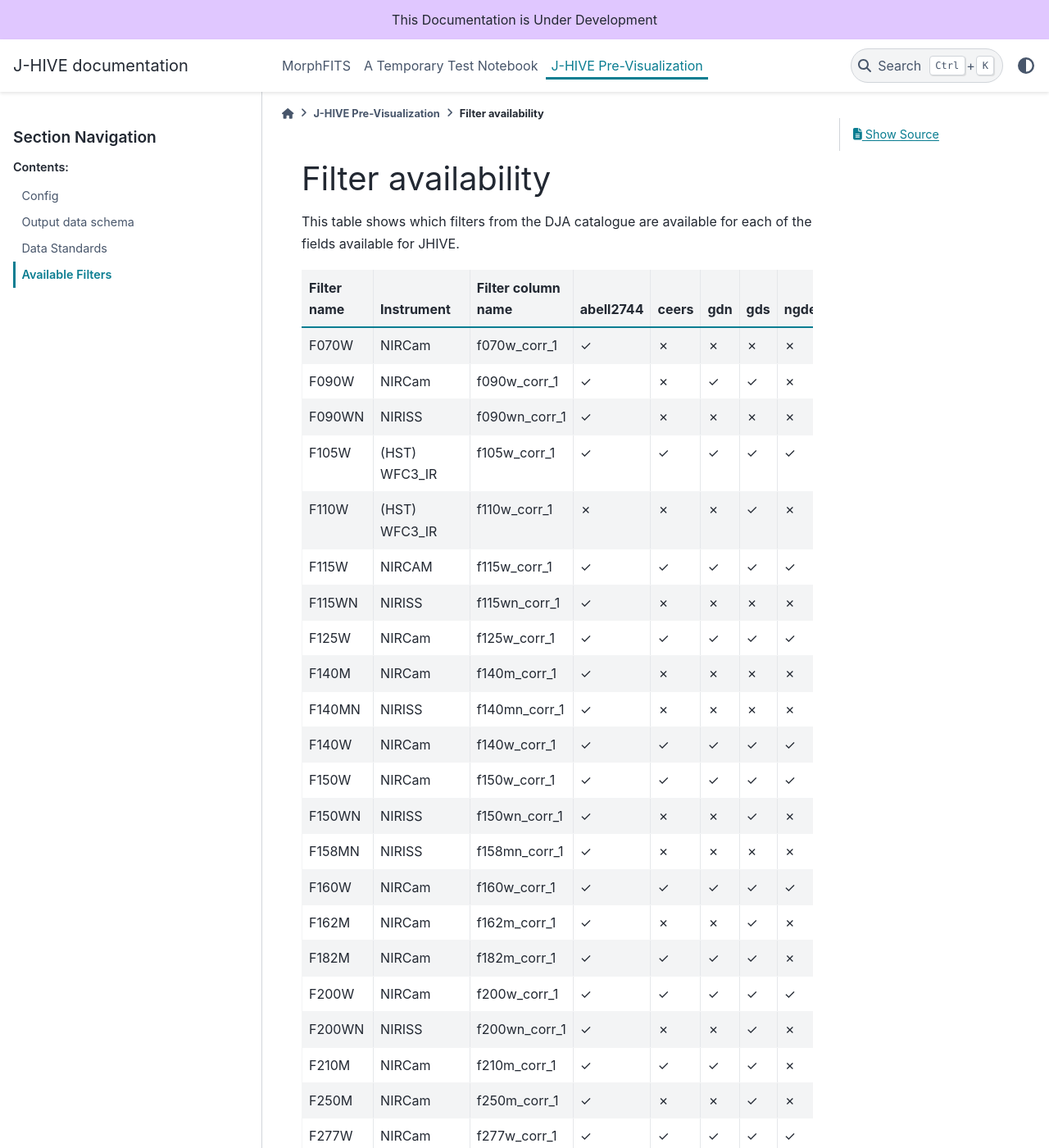
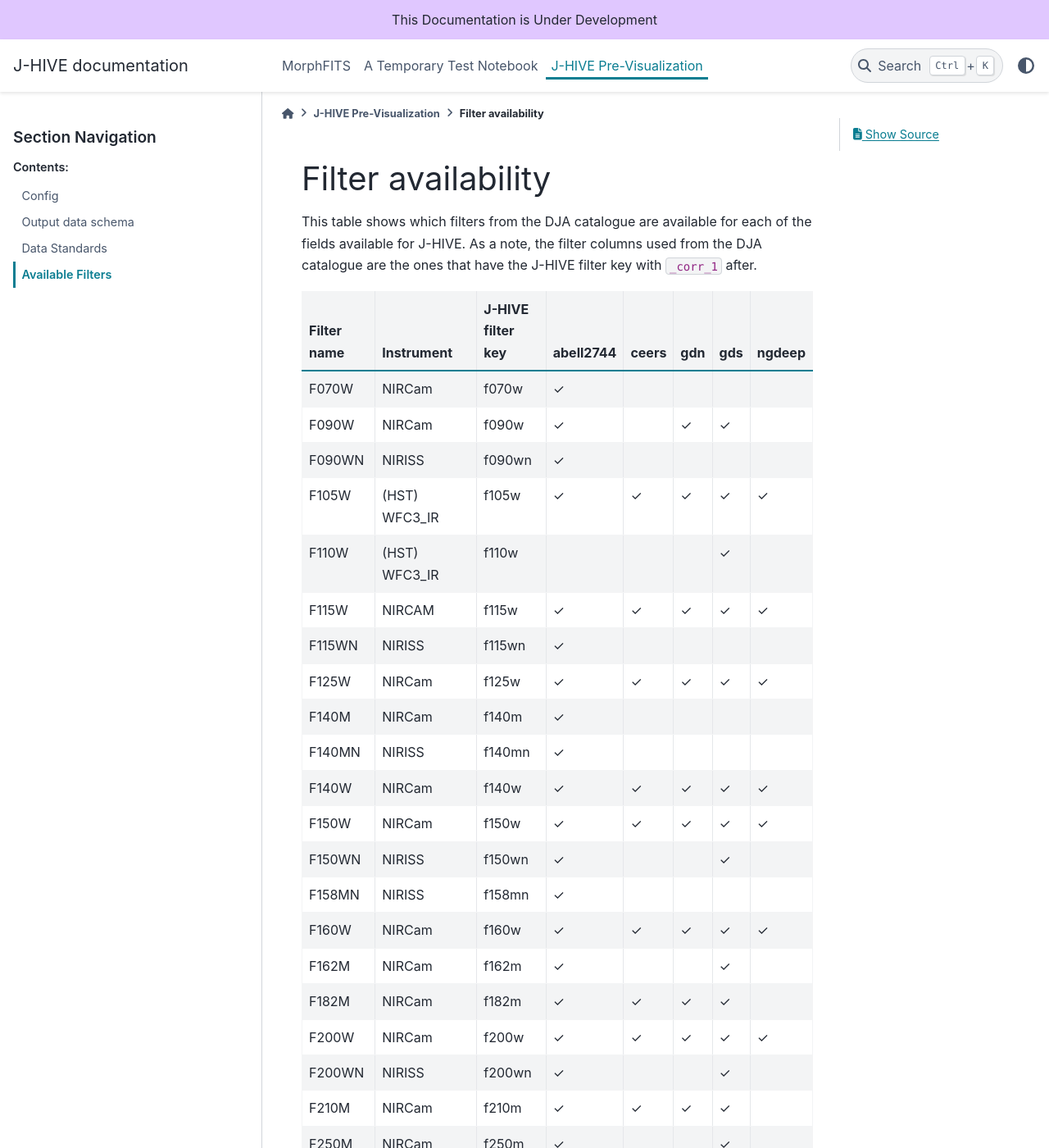
Before and after one commit to j-hive/jhive-docs, a Sphinx documentation site: the page built from source/previz/filters.md, in a window 1280 px wide and 1400 px high. Shown: the whole window at 82% size. Built offline with Sphinx 7.4.7 and the PyData theme 0.15.4, drawn with Linux system fonts in a browser that asks for light colours; some of the changed text lies outside the part shown.

Commit message:
removed 'x' in filter availability chart and changed filter column name to J-HIVE filter key

````diff
--- a/source/previz/filters.md
+++ b/source/previz/filters.md
@@ -3,54 +3,54 @@
 ```
 
 ## Filter availability
-This table shows which filters from the DJA catalogue are available for each of the fields available for JHIVE.
+This table shows which filters from the DJA catalogue are available for each of the fields available for J-HIVE. As a note, the filter columns used from the DJA catalogue are the ones that have the J-HIVE filter key with `_corr_1` after.
 
-| Filter name | Instrument | Filter column name | abell2744 | ceers | gdn | gds | ngdeep |
+| Filter name | Instrument | J-HIVE filter key | abell2744 | ceers | gdn | gds | ngdeep |
 | ----------- | ---------- | ----------- | ------------ | ----- | --- | ---- | ----- |
-| F070W | NIRCam | f070w_corr_1 | &#10003; | &#10007; | &#10007; | &#10007; | &#10007;|
-| F090W | NIRCam |f090w_corr_1 | &#10003; | &#10007; | &#10003; | &#10003; | &#10007; |
-| F090WN | NIRISS |f090wn_corr_1 | &#10003; | &#10007; | &#10007; | &#10007; | &#10007; |
-| F105W | (HST) WFC3_IR |f105w_corr_1 | &#10003; | &#10003; | &#10003; | &#10003; | &#10003; |
-| F110W | (HST) WFC3_IR |f110w_corr_1 |  &#10007; | &#10007; | &#10007; | &#10003; | &#10007; |
-| F115W | NIRCAM |f115w_corr_1 | &#10003; | &#10003; | &#10003; | &#10003; | &#10003; |
-| F115WN | NIRISS |f115wn_corr_1 | &#10003; | &#10007; | &#10007; | &#10007; | &#10007; |
-| F125W | NIRCam |f125w_corr_1 | &#10003; | &#10003; | &#10003; | &#10003; | &#10003; |
-| F140M | NIRCam |f140m_corr_1 | &#10003; | &#10007; | &#10007; | &#10007; | &#10007; |
-| F140MN | NIRISS |f140mn_corr_1 | &#10003; | &#10007; | &#10007; | &#10007; | &#10007; |
-| F140W | NIRCam |f140w_corr_1 | &#10003; | &#10003; | &#10003; | &#10003; | &#10003; |
-| F150W | NIRCam |f150w_corr_1 | &#10003;| &#10003; | &#10003; | &#10003; | &#10003; |
-| F150WN | NIRISS |f150wn_corr_1 | &#10003; | &#10007; | &#10007; | &#10003; | &#10007; |
-| F158MN | NIRISS |f158mn_corr_1 | &#10003; | &#10007; | &#10007;| &#10007; | &#10007; |
-| F160W | NIRCam |f160w_corr_1 | &#10003; |&#10003; | &#10003; | &#10003; | &#10003; |
-| F162M | NIRCam |f162m_corr_1 | &#10003; | &#10007; | &#10007; | &#10003; | &#10007; |
-| F182M | NIRCam |f182m_corr_1 | &#10003; | &#10003; | &#10003; | &#10003; | &#10007; |
-| F200W | NIRCam |f200w_corr_1 | &#10003; | &#10003; | &#10003; | &#10003; | &#10003; |
-| F200WN | NIRISS |f200wn_corr_1 | &#10003; | &#10007; | &#10007; | &#10003; | &#10007; |
-| F210M | NIRCam |f210m_corr_1 | &#10003; | &#10003; | &#10003; | &#10003; | &#10007; |
-| F250M | NIRCam |f250m_corr_1 | &#10003; | &#10007; | &#10007; | &#10003; | &#10007; |
-| F277W | NIRCam |f277w_corr_1 | &#10003; | &#10003; | &#10003; | &#10003; | &#10003; |
-| F300M | NIRCam |f300m_corr_1 | &#10003; | &#10007; | &#10007; | &#10003; | &#10007; |
-| F335M | NIRCam |f335m_corr_1 | &#10003; | &#10007; | &#10003; | &#10003; | &#10007; |
-| F350LPU | (HST) WFC3_UVIS2 |f350lpu_corr_1 | &#10007; | &#10007; | &#10007; | &#10007; | &#10003; |
-| F356W | NIRCam |f356w_corr_1 | &#10003; | &#10003; | &#10003; | &#10003; | &#10003; |
-| F360M | NIRCam |f360m_corr_1 | &#10003; | &#10007; | &#10007; | &#10007; | &#10007; |
-| F410M | NIRCam |f410m_corr_1 | &#10003; | &#10003; | &#10003; | &#10003; | &#10007; |
-| F430M | NIRCam |f430m_corr_1 | &#10003; | &#10007; | &#10007; | &#10003; | &#10007; |
-| F435W | (HST) ACS_WFC |f435w_corr_1 | &#10003; | &#10003; | &#10003; | &#10003; | &#10003; |
-| F444W | NIRCam |f444w_corr_1 | &#10003; | &#10003; | &#10003; | &#10003; | &#10003; |
-| F460M | NIRCam |f460m_corr_1 | &#10003; | &#10007; | &#10007; | &#10003; | &#10007; |
-| F475W | (HST) ACS_WFC |f475w_corr_1 | &#10003;| &#10007; | &#10007; | &#10003; | &#10007; |
-| F480M | NIRCam |f480m_corr_1 | &#10003; | &#10007; | &#10007; | &#10003; | &#10007; |
-| F560W | MIRI |f560w_corr_1 | &#10007; | &#10003; | &#10007; | &#10003; | &#10007; |
-| F606W | (HST) ACS_WFC |f606w_corr_1 | &#10003; | &#10003; | &#10003; | &#10003; | &#10003; |
-| F606WU | (HST) WFC3_UVIS2 |f606wu_corr_1 | &#10007; | &#10007; | &#10007; | &#10007; | &#10007; |
-| F770W | MIRI |f770w_corr_1 | &#10007; | &#10003; | &#10003; | &#10003; | &#10007; |
-| F775W | (HST) ACS_WFC |f775w_corr_1 | &#10003; | &#10007; | &#10003; | &#10003; | &#10003; |
-| F814W | (HST) ACS_WFC |f814w_corr_1 | &#10003; | &#10003; | &#10003; | &#10003; | &#10007; |
-| F850LP | (HST) ACS_WFC |f850lp_corr_1 | &#10007; | &#10007; | &#10003; | &#10003; | &#10003; |
-| F850LPU | (HST) WFC3_UVIS2 |f850lpu_corr_1 | &#10007; | &#10007; | &#10003; | &#10007; | &#10007; |
-| F1000W | MIRI |f1000w_corr_1 | &#10007; | &#10003; | &#10007;| &#10003; | &#10007; |
-| F1280W | MIRI |f1280w_corr_1 | &#10007; | &#10003; | &#10003; | &#10003; | &#10007; |
-| F1500W | MIRI |f1500w_corr_1 | &#10007; | &#10003; | &#10007;| &#10003; | &#10007; |
-| F1800W | MIRI |f1800w_corr_1 | &#10007; | &#10003; | &#10007;| &#10003; | &#10007; |
-| F2100W | MIRI |f2100w_corr_1 | &#10007; | &#10003; | &#10007;| &#10003; | &#10007; |
+| F070W | NIRCam | f070w  | &#10003; |   |   |   |  |
+| F090W | NIRCam | f090w  | &#10003; |   | &#10003; | &#10003; |   |
+| F090WN | NIRISS |f090wn  | &#10003; |   |   |   |   |
+| F105W | (HST) WFC3_IR |f105w  | &#10003; | &#10003; | &#10003; | &#10003; | &#10003; |
+| F110W | (HST) WFC3_IR |f110w  |    |   |   | &#10003; |   |
+| F115W | NIRCAM |f115w  | &#10003; | &#10003; | &#10003; | &#10003; | &#10003; |
+| F115WN | NIRISS |f115wn  | &#10003; |   |   |   |   |
+| F125W | NIRCam |f125w  | &#10003; | &#10003; | &#10003; | &#10003; | &#10003; |
+| F140M | NIRCam |f140m  | &#10003; |   |   |   |   |
+| F140MN | NIRISS |f140mn  | &#10003; |   |   |   |   |
+| F140W | NIRCam |f140w  | &#10003; | &#10003; | &#10003; | &#10003; | &#10003; |
+| F150W | NIRCam |f150w  | &#10003;| &#10003; | &#10003; | &#10003; | &#10003; |
+| F150WN | NIRISS |f150wn  | &#10003; |   |   | &#10003; |   |
+| F158MN | NIRISS |f158mn  | &#10003; |   |  |   |   |
+| F160W | NIRCam |f160w  | &#10003; |&#10003; | &#10003; | &#10003; | &#10003; |
+| F162M | NIRCam |f162m  | &#10003; |   |   | &#10003; |   |
+| F182M | NIRCam |f182m  | &#10003; | &#10003; | &#10003; | &#10003; |   |
+| F200W | NIRCam |f200w  | &#10003; | &#10003; | &#10003; | &#10003; | &#10003; |
+| F200WN | NIRISS |f200wn  | &#10003; |   |   | &#10003; |   |
+| F210M | NIRCam |f210m  | &#10003; | &#10003; | &#10003; | &#10003; |   |
+| F250M | NIRCam |f250m  | &#10003; |   |   | &#10003; |   |
+| F277W | NIRCam |f277w  | &#10003; | &#10003; | &#10003; | &#10003; | &#10003; |
+| F300M | NIRCam |f300m  | &#10003; |   |   | &#10003; |   |
+| F335M | NIRCam |f335m  | &#10003; |   | &#10003; | &#10003; |   |
+| F350LPU | (HST) WFC3_UVIS2 |f350lpu  |   |   |   |   | &#10003; |
+| F356W | NIRCam |f356w  | &#10003; | &#10003; | &#10003; | &#10003; | &#10003; |
+| F360M | NIRCam |f360m  | &#10003; |   |   |   |   |
+| F410M | NIRCam |f410m  | &#10003; | &#10003; | &#10003; | &#10003; |   |
+| F430M | NIRCam |f430m  | &#10003; |   |   | &#10003; |   |
+| F435W | (HST) ACS_WFC |f435w  | &#10003; | &#10003; | &#10003; | &#10003; | &#10003; |
+| F444W | NIRCam |f444w  | &#10003; | &#10003; | &#10003; | &#10003; | &#10003; |
+| F460M | NIRCam |f460m  | &#10003; |   |   | &#10003; |   |
+| F475W | (HST) ACS_WFC |f475w  | &#10003;|   |   | &#10003; |   |
+| F480M | NIRCam |f480m  | &#10003; |   |   | &#10003; |   |
+| F560W | MIRI |f560w  |   | &#10003; |   | &#10003; |   |
+| F606W | (HST) ACS_WFC |f606w  | &#10003; | &#10003; | &#10003; | &#10003; | &#10003; |
+| F606WU | (HST) WFC3_UVIS2 |f606wu  |   |   |   |   |   |
+| F770W | MIRI |f770w  |   | &#10003; | &#10003; | &#10003; |   |
+| F775W | (HST) ACS_WFC |f775w  | &#10003; |   | &#10003; | &#10003; | &#10003; |
+| F814W | (HST) ACS_WFC |f814w  | &#10003; | &#10003; | &#10003; | &#10003; |   |
+| F850LP | (HST) ACS_WFC |f850lp  |   |   | &#10003; | &#10003; | &#10003; |
+| F850LPU | (HST) WFC3_UVIS2 |f850lpu  |   |   | &#10003; |   |   |
+| F1000W | MIRI |f1000w  |   | &#10003; |  | &#10003; |   |
+| F1280W | MIRI |f1280w  |   | &#10003; | &#10003; | &#10003; |   |
+| F1500W | MIRI |f1500w  |   | &#10003; |  | &#10003; |   |
+| F1800W | MIRI |f1800w  |   | &#10003; |  | &#10003; |   |
+| F2100W | MIRI |f2100w  |   | &#10003; |  | &#10003; |   |
````
